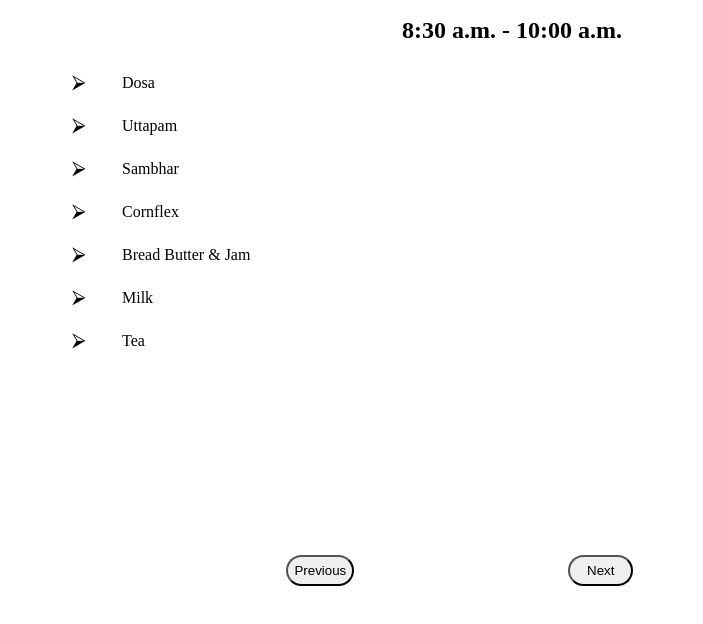
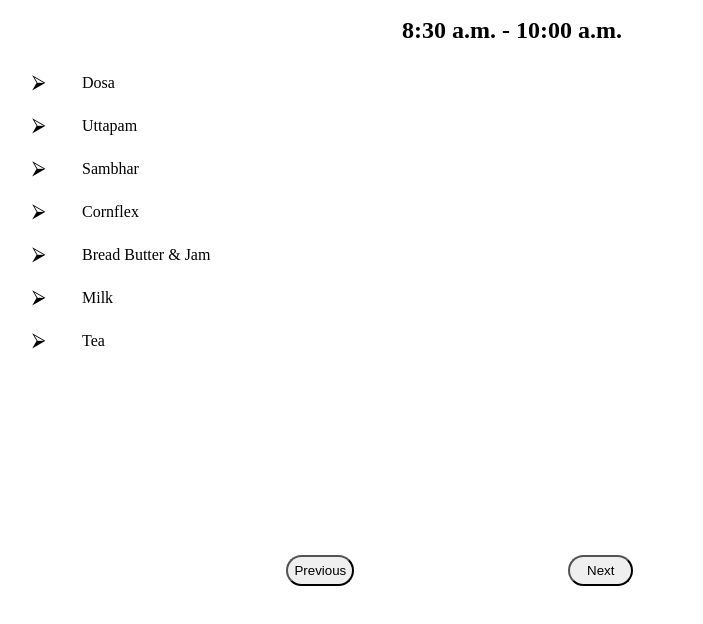
Before and after one commit to aaryanrajputhere/whatsinmymess, a plain HTML site: page Home.html in a window 1280 px wide. Shown: the part 134-758 px from the top of the page, without its empty margins (136-839 px from the left). Drawn offline with Linux system fonts and the light colour scheme.

Commit message:
Update style.css

```diff
--- a/style.css
+++ b/style.css
@@ -29,7 +29,7 @@ li {
   padding-top: 10px;
   padding-left: 90px;
   list-style: none;
-  margin-left: 120px;
+  margin-left: 80px;
 
 }
 
```
